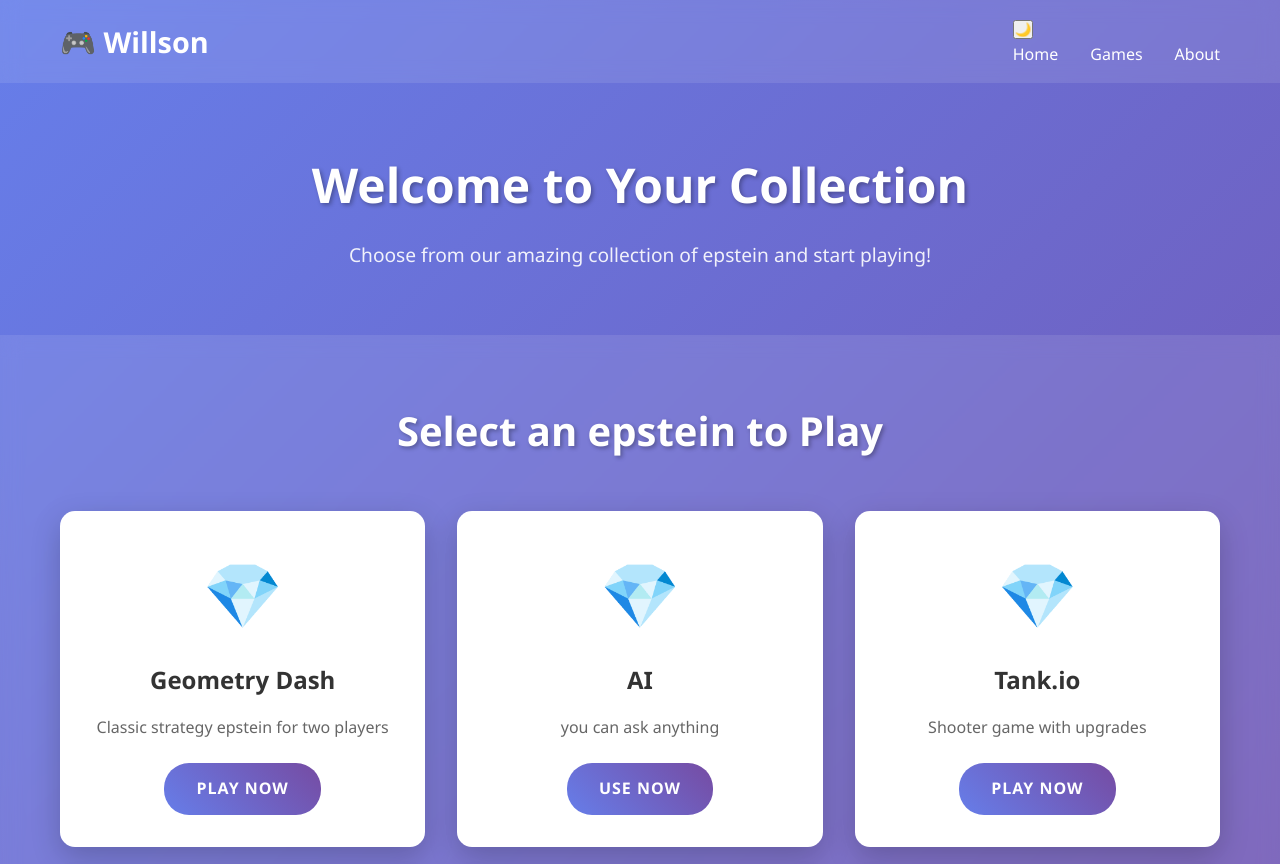
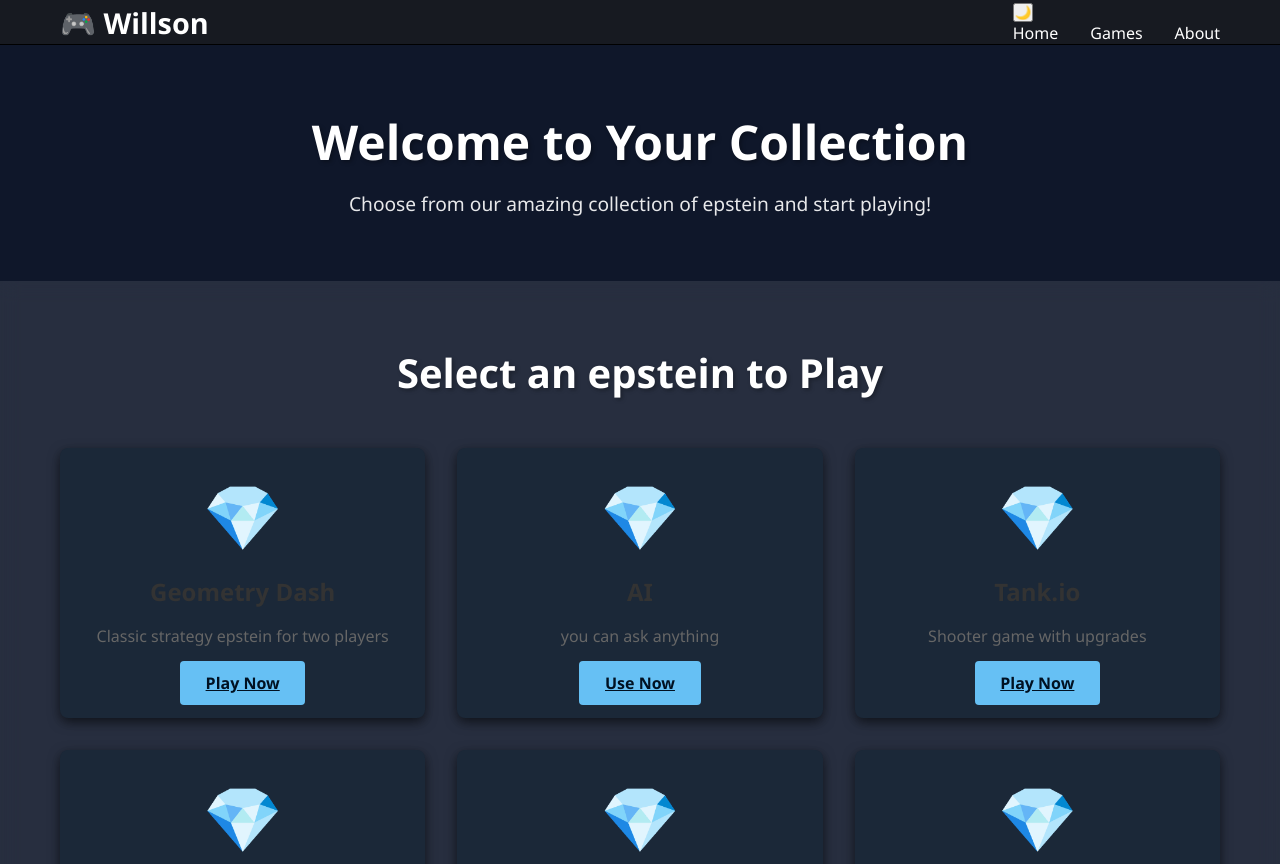
Before and after one commit to snowbulb1/snowbulb1.github.io, a plain HTML site: page index.html in a window 1280 px wide. Shown: the top 864 px of the page. Drawn offline with Linux system fonts and the light colour scheme.

Commit message:
Update styles.css

```diff
--- a/styles.css
+++ b/styles.css
@@ -1,3 +1,11 @@
+:root{
+  --bg:#0f172a;
+  --card:#1b2838;
+  --card2:#16202d;
+  --blue:#66c0f4;
+  --text:#c7d5e0;
+}
+
 * {
     margin: 0;
     padding: 0;
@@ -5,11 +13,9 @@
 }
 
 body {
-    font-family: 'Segoe UI', Tahoma, Geneva, Verdana, sans-serif;
-    line-height: 1.6;
-    color: #333;
-    background: linear-gradient(135deg, #667eea 0%, #764ba2 100%);
-    min-height: 100vh;
+  font-family: 'Segoe UI', Tahoma, Geneva, Verdana, sans-serif;
+  background: var(--bg);
+  color: var(--text);
 }
 
 .container {
@@ -19,14 +25,11 @@
 }
 
 /* Header Styles */
-header {
-    background: rgba(255, 255, 255, 0.1);
-    backdrop-filter: blur(10px);
-    padding: 1rem 0;
-    position: sticky;
-    top: 0;
-    z-index: 100;
+header{
+  background:#171a21;
+  border-bottom:1px solid #000;
 }
+
 
 header .container {
     display: flex;
@@ -97,16 +100,20 @@
     margin-top: 2rem;
 }
 
-.game-card {
-    background: white;
-    border-radius: 15px;
-    padding: 2rem;
-    text-align: center;
-    box-shadow: 0 10px 30px rgba(0,0,0,0.2);
-    transition: transform 0.3s ease, box-shadow 0.3s ease;
-    position: relative;
-    overflow: hidden;
+.game-card{
+  background: var(--card);
+  border-radius: 8px;
+  padding: 1.5rem;
+  text-align: center;
+  box-shadow: 0 4px 12px rgba(0,0,0,0.6);
+  transition: all 0.2s ease;
 }
+
+.game-card:hover{
+  transform: scale(1.03);
+  background: var(--card2);
+}
+
 
 .game-card::before {
     content: '';
@@ -146,17 +153,16 @@
     line-height: 1.5;
 }
 
-.play-btn {
-    display: inline-block;
-    background: linear-gradient(45deg, #667eea, #764ba2);
-    color: white;
-    text-decoration: none;
-    padding: 0.8rem 2rem;
-    border-radius: 25px;
-    font-weight: bold;
-    transition: all 0.3s ease;
-    text-transform: uppercase;
-    letter-spacing: 1px;
+.play-btn{
+  background: var(--blue);
+  color: #012;
+  padding: 0.7rem 1.6rem;
+  border-radius: 4px;
+  font-weight: bold;
+}
+
+.play-btn:hover{
+  filter: brightness(1.2);
 }
 
 .play-btn:hover {
@@ -218,3 +224,19 @@
         grid-template-columns: 1fr;
         gap: 1.5rem;
     }
+
+    #darkToggle{
+  background:#66c0f4;
+  border:none;
+  padding:6px 10px;
+  border-radius:4px;
+  cursor:pointer;
+  font-size:16px;
+}
+
+body.light{
+  --bg:#f4f6f8;
+  --card:#ffffff;
+  --card2:#e8ecf1;
+  --text:#111;
+}
```
